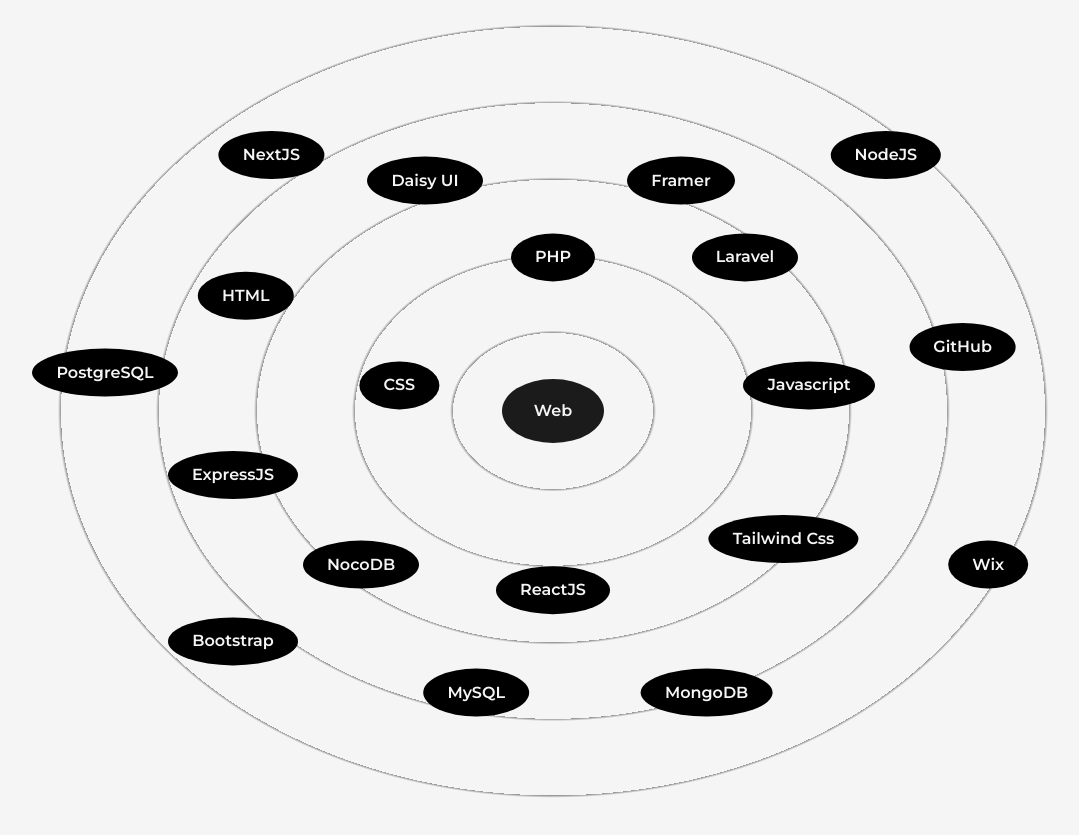
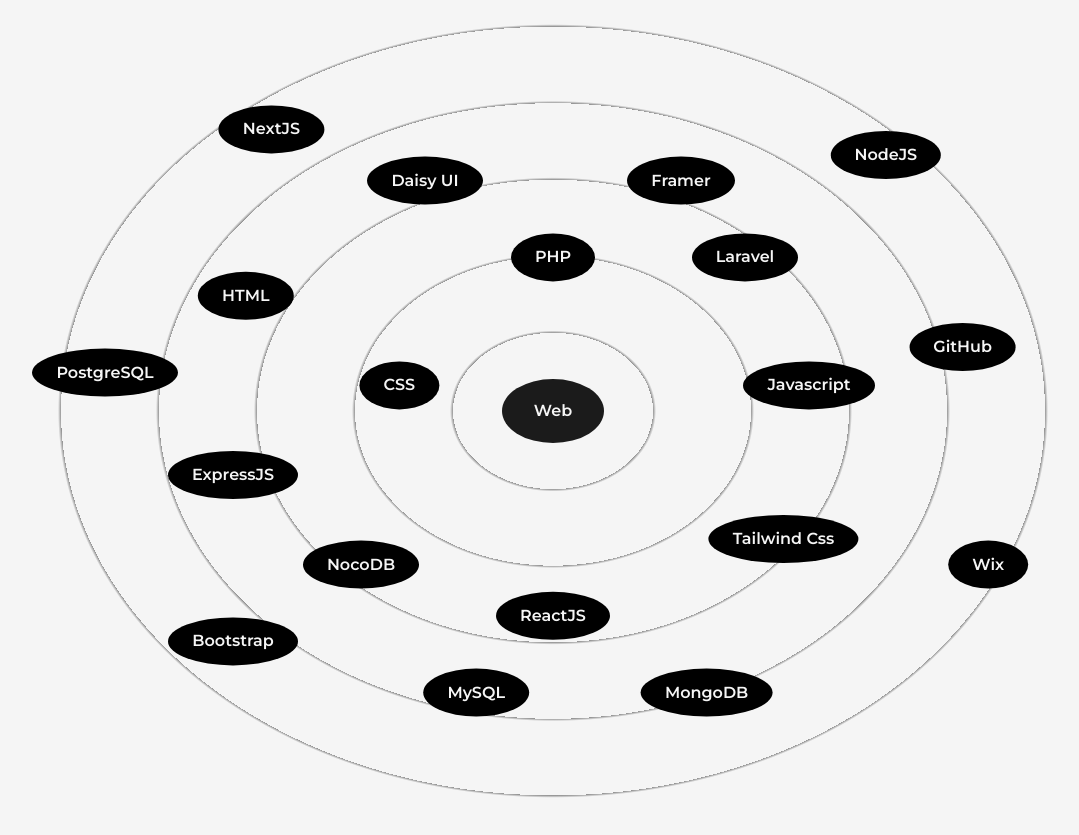
Before and after one commit to Vishal-sarkar/My-Portfolio, a Next.js app: page /about in a window 1280 px wide. Shown: the part 1489-2324 px from the top of the page, without its empty margins (87-1166 px from the left). Built offline with nearby package versions, Linux system fonts and the light colour scheme.

Commit message:
7th commit

```diff
--- a/src/components/HireMe.js
+++ b/src/components/HireMe.js
@@ -8,7 +8,7 @@
 const HireMe = () => {
     return (
         <div className='fixed left-4 bottom-4 flex items-center justify-center overflow-hidden md:right-8 sm:right-0 md:left-auto md:top-0 md:bottom-auto md:absolute'>
-            <div className='w-[300px] h-auto flex items-center justify-center relative md:w-24'>
+            <div className='w-48 h-auto flex items-center justify-center relative md:w-28'>
                 <CircularText className={"fill-black animate-spin-slow dark:fill-light"} />
                 <MotionLink
                 href="mailto:vishalsarkar852@gmail.com"
--- a/src/components/Skills.js
+++ b/src/components/Skills.js
@@ -31,8 +31,8 @@
                 <Skill name="ExpressJS" x="-25vw" y="5vw" />
                 <Skill name="CSS" x="-12vw" y="-2vw" />
                 <Skill name="Javascript" x="20vw" y="-2vw" />
-                <Skill name="ReactJS" x="0vw" y="14vw" />
-                <Skill name="NextJS" x="-22vw" y="-20vw" />
+                <Skill name="ReactJS" x="0vw" y="16vw" />
+                <Skill name="NextJS" x="-22vw" y="-22vw" />
                 <Skill name="Laravel" x="15vw" y="-12vw" />
                 <Skill name="GitHub" x="32vw" y="-5vw" />
                 <Skill name="PHP" x="0vw" y="-12vw" />
```
